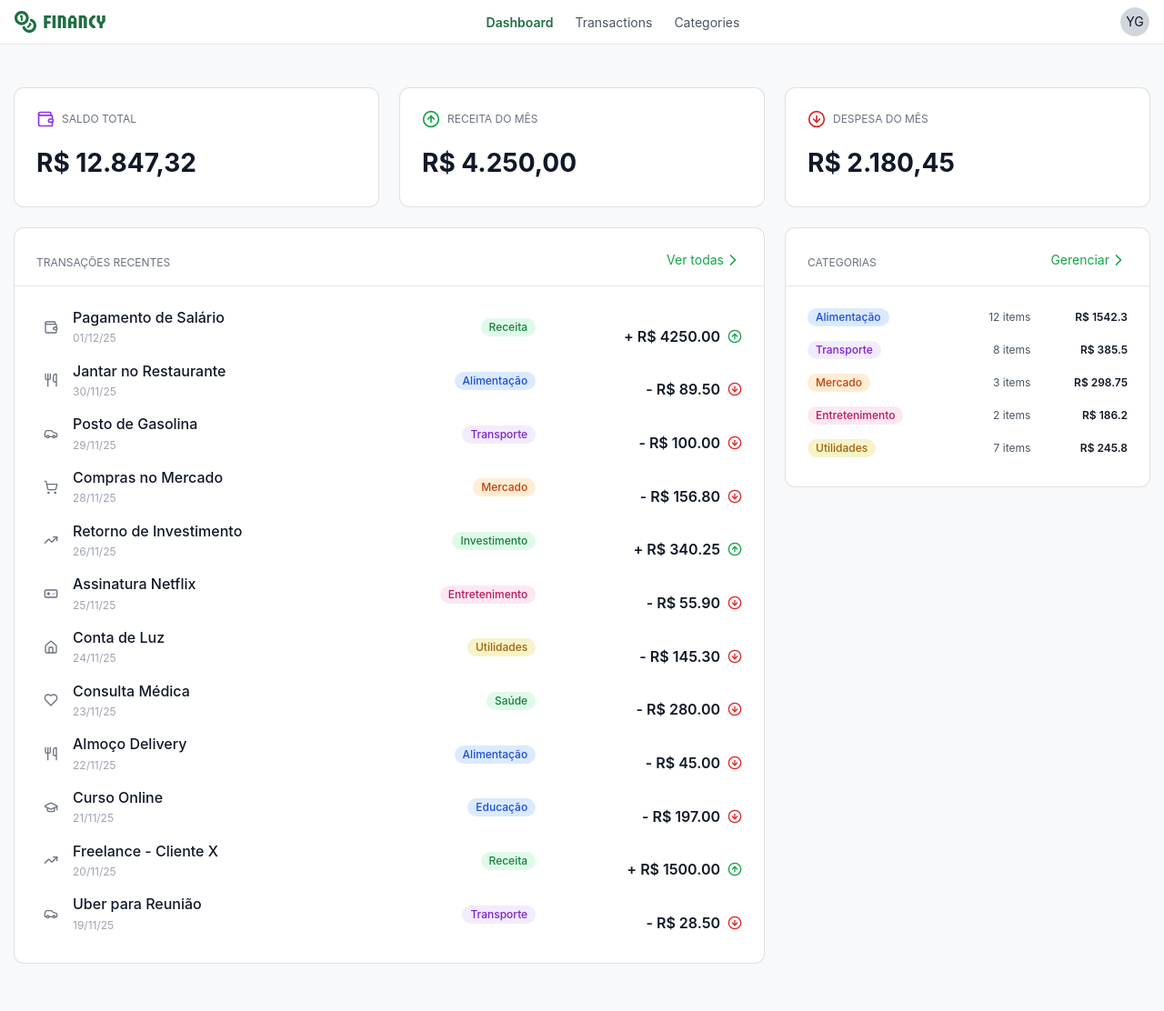
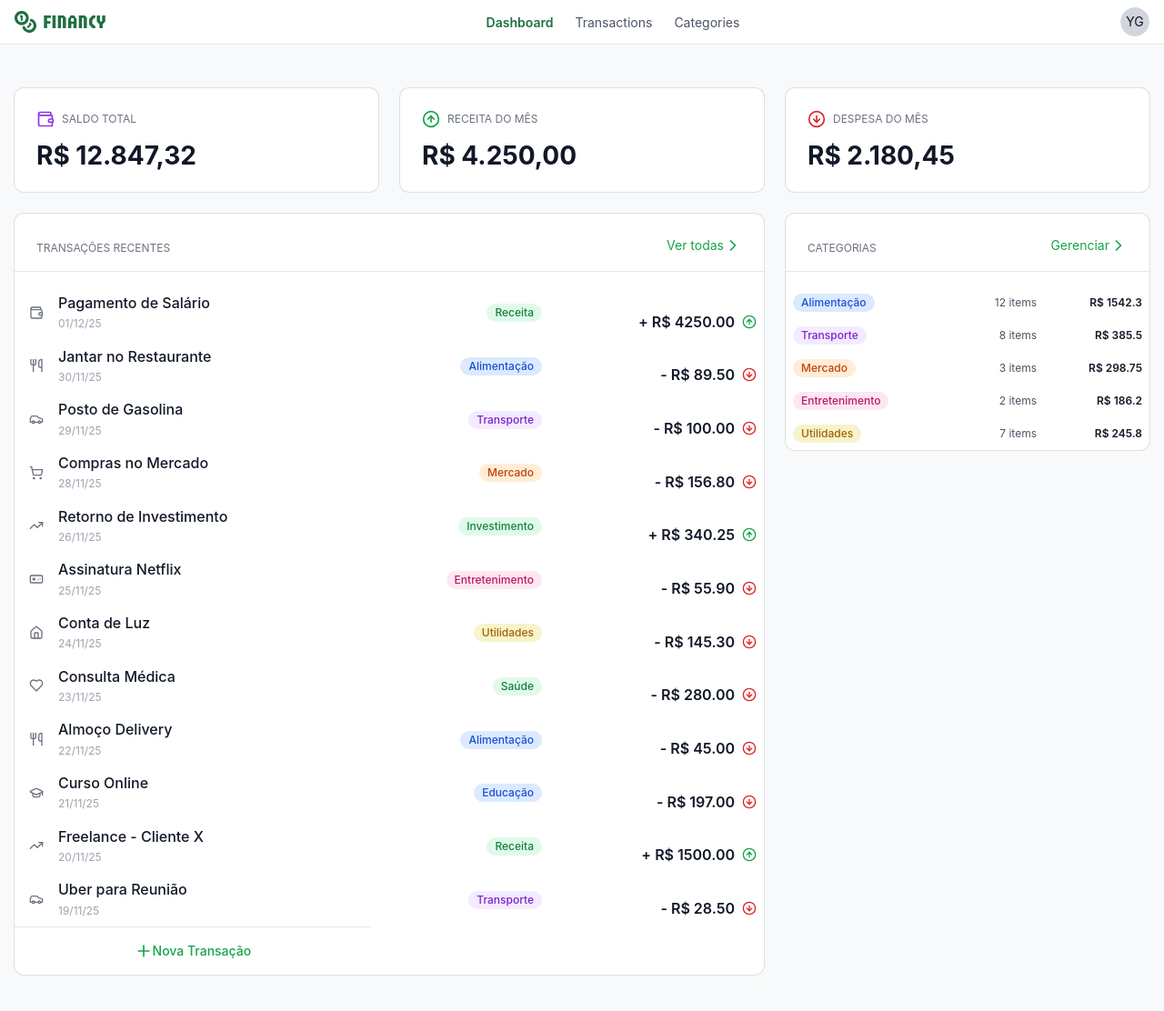
Before and after one commit to combizera/rocketseat-financy, a React (Vite) app in the folder apps/web/: page /dashboard in a window 1280 px wide. Shown: the top 1112 px of the page at 91% size. Built offline with nearby package versions, Linux system fonts and the light colour scheme.

Commit message:
feat(dashboard): enhance transaction section with footer and link for new transactions

```diff
--- a/apps/web/src/components/ui/card-category.tsx
+++ b/apps/web/src/components/ui/card-category.tsx
@@ -26,7 +26,7 @@ export function CardCategory({ title, buttonText, buttonLink, children, classNam
           <ChevronRight className="size-5" />
         </Link>
       </div>
-      <div className="px-4 pb-6">
+      <div>
         {children}
       </div>
     </Card>
--- a/apps/web/src/components/ui/card-widget.tsx
+++ b/apps/web/src/components/ui/card-widget.tsx
@@ -11,7 +11,7 @@ interface CardWidgetProps {
 
 export function CardWidget({ icon: Icon, iconClass, title, subtitle }: CardWidgetProps) {
   return (
-    <Card className="flex flex-col gap-4 p-6">
+    <Card className="flex flex-col gap-2 p-6 pb-4">
       <div className="flex gap-2 items-center">
         <Icon className={`size-[20px] ${iconClass}`} />
         <p className="text-gray-500 uppercase">
--- a/apps/web/src/components/ui/table.tsx
+++ b/apps/web/src/components/ui/table.tsx
@@ -38,7 +38,7 @@ function TableFooter({ className, ...props }: React.ComponentProps<"tfoot">) {
   return (
     <tfoot
       data-slot="table-footer"
-      className={cn("bg-muted/50 border-t font-medium [&>tr]:last:border-b-0", className)}
+      className={cn("border-t font-medium [&>tr]:last:border-b-0", className)}
       {...props}
     />
   )
--- a/apps/web/src/routes/dashboard.tsx
+++ b/apps/web/src/routes/dashboard.tsx
@@ -1,6 +1,6 @@
 import { CardCategory } from '@/components/ui/card-category'
 import { CardWidget } from '@/components/ui/card-widget'
-import { createFileRoute } from '@tanstack/react-router'
+import { createFileRoute, Link } from '@tanstack/react-router'
 import {
   CircleArrowDown,
   CircleArrowUp,
@@ -14,12 +14,14 @@ import {
   Heart,
   GraduationCap,
   type LucideIcon,
-  Circle
+  Circle,
+  Plus
 } from 'lucide-react'
 import {
   Table,
   TableBody,
   TableCell,
+  TableFooter,
   TableRow,
 } from "@/components/ui/table"
 import { Badge, type BadgeColor } from '@/components/ui/badge'
@@ -230,6 +232,7 @@ function RouteComponent() {
           iconClass="text-red-base"
         />
 
+        {/* TRANSAÇÕES */}
         <CardCategory
           title="Transações Recentes"
           buttonText="Ver todas"
@@ -275,9 +278,20 @@ function RouteComponent() {
                 </TableRow>
               ))}
             </TableBody>
+
+            <TableFooter className="text-center flex justify-center w-[100%] p-4 w-full">
+              <Link
+                to="/categories"
+                className="flex text-center text-sm text-green-base hover:underline"
+              >
+                <Plus className="size-5" />
+                Nova Transação
+              </Link>
+            </TableFooter>
           </Table>
         </CardCategory>
 
+        {/* CATEGORIAS */}
         <CardCategory
           title="Categorias"
           buttonText="Gerenciar"
@@ -302,7 +316,6 @@ function RouteComponent() {
               ))}
             </TableBody>
           </Table>
-
         </CardCategory>
       </section>
     </main>
```
